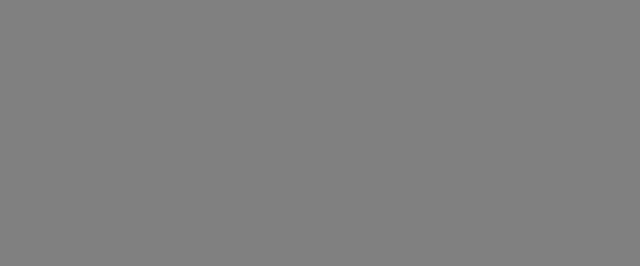
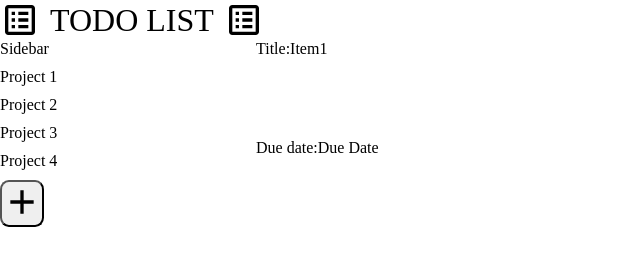
Before and after one commit to CTSDM/odin-todo-list, a website built with webpack: page src/index.html in a window 1280 px wide. Shown: the whole page, without its empty margins (0-640 px from the left). Built offline with nearby package versions, Linux system fonts and the light colour scheme.

Commit message:
Add basic html and css structure

```diff
--- a/src/index.html
+++ b/src/index.html
@@ -1,13 +1,54 @@
 <!DOCTYPE html>
 <html>
     <head>
-       <meta name="viewport" content="width=device-width, initial-scale=1.0">
-       <meta charset="utf-8">
-       <title>TODO</title>
+        <meta name="viewport" content="width=device-width, initial-scale=1.0">
+        <meta charset="utf-8">
+        <title>TODO</title>
     </head>
     <body>
         <div id="general-container">
-
+            <div class="header">
+                <div class="logo">
+                    <img src="<%=require('../src/pictures/list-box-outline.svg')%>"
+                    height="40px"
+                    alt="TODO list logo.">
+                </div>
+                <div class="header-text">
+                    TODO LIST
+                </div>
+                <div class="logo">
+                    <img src="<%=require('../src/pictures/list-box-outline.svg')%>"
+                    height="40px"
+                    alt="TODO list logo.">
+                </div>
+            </div>
+            <div class="sidebar">
+                <div>
+                    Sidebar
+                </div>
+                <div class="projects">
+                    <div class="project-item">
+                        <div>Project 1</div>
+                        <div>Project 2</div>
+                        <div>Project 3</div>
+                        <div>Project 4</div>
+                    </div>
+                </div>
+                <div class="add">
+                    <button class="add" type="button">
+                        <img src="<%=require('../src/pictures/plus.svg')%>"
+                        height="40px"
+                        alt="add new item"></button>
+                </div>
+            </div>
+            <div class="main-content">
+                <div class="todo-list">
+                    <div class="todo-items">
+                        <div><span class="descriptor">Title:</span><span class="field">Item1</span></div>
+                        <div><span class="descriptor">Due date:</span><span class="field">Due Date</span></div>
+                    </div>
+                </div>
+            </div>
         </div>
     </body>
 </html>
--- a/src/index.js
+++ b/src/index.js
@@ -2,7 +2,6 @@ import './style.css';
 import Item from './items.js'
 import Project from './project.js'
 
-console.log("doing something in the index.js file");
 const item1 = new Item("ejercicio", "horas horas horas", "due date", false, true);
 const item2 = new Item("practicas", "mucho que hacer", "due date", false, true);
 const generalProject = new Project("General", true, "21-03-2025");
@@ -11,3 +10,7 @@ generalProject.addItem(item1);
 generalProject.addItem(item2);
 
 console.log(generalProject.items);
+generalProject.removeItem(1);
+console.log(generalProject.items);
+generalProject.removeItem(0);
+console.log(generalProject.items);
--- a/src/style.css
+++ b/src/style.css
@@ -1,3 +1,54 @@
-body {
-    background-color: grey;
+* {
+    box-sizing: border-box;
 }
+
+html, body {
+    margin: 0;
+    padding:0;
+}
+
+#general-container {
+    display: grid;
+    grid-template-rows: auto 1fr;
+    grid-template-columns: minmax(100px, 1fr) 4fr;
+}
+
+.header {
+    display: flex;
+    gap: 10px;
+    align-items: center;
+    font-size: 2rem;
+    grid-area: 1 / 1 / 2 / -1;
+}
+
+.logo {
+    display: flex;
+}
+
+.sidebar,
+.projects,
+.main-content,
+.project-item,
+.todo-list,
+.todo-items {
+    display: grid;
+    gap: 10px;
+}
+
+.sidebar {
+    grid-area: 2 / 1 / -1 / 2;
+}
+
+.main-content {
+    grid-area: 2 / 2 / 3 / 3;
+}
+
+.add button {
+    border-radius: 20%;
+    margin: 0;
+    padding: 0;
+}
+
+.add:hover button {
+    background-color: skyblue;
+}
```
Also changed, not shown: src/pictures/list-box-outline.svg (added), src/pictures/plus.svg (added).
